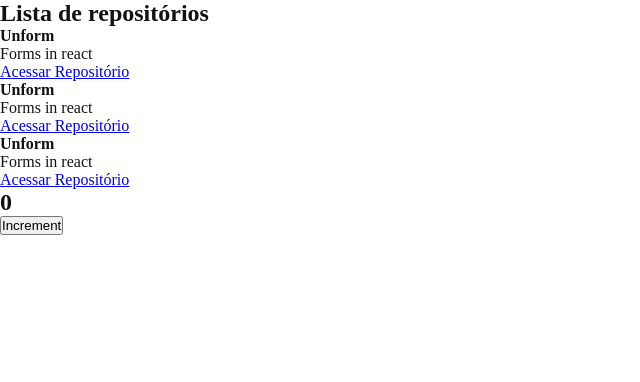
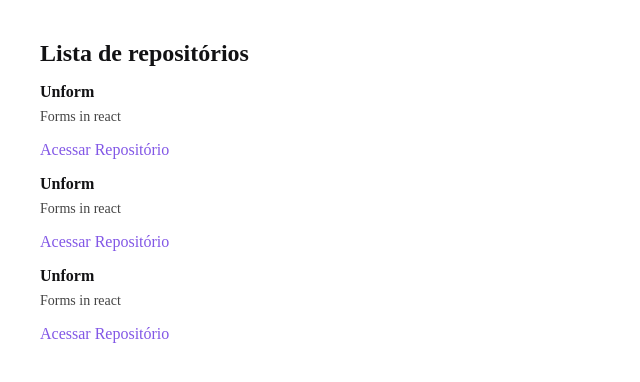
Before and after one commit to leosilvapessanha/gitExplore-ignite, a React app: page / in a window 1280 px wide. Shown: the top 382 px of the page, without its empty margins (0-640 px from the left). Built offline with nearby package versions, Linux system fonts and the light colour scheme.

Commit message:
repositories styles

```diff
--- a/src/components/RepositoryList.jsx
+++ b/src/components/RepositoryList.jsx
@@ -1,4 +1,6 @@
 import { RepositoryItem } from "./RepositoryItem"
+
+import '../styles/repositories.scss'
 
 const repository={
   name: "Unform",
--- a/src/components/counter.jsx
+++ /dev/null
@@ -1,14 +0,0 @@
-import {useState} from 'react'
-
-export function Counter() {
-  const [countMe, setCountMe] = useState(0)
-  function increment(){
-    setCountMe(countMe+1)
-  }
-  return(
-    <div>
-      <h2>{countMe}</h2>
-      <button type="button"onClick={increment}>Increment</button>
-    </div>
-  )
-}
--- /dev/null
+++ b/src/styles/repositories.scss
@@ -0,0 +1,30 @@
+section.repository-list{
+  margin: 40px;
+
+  h1{
+    margin-bottom: 16px;
+  }
+
+  ul{
+    list-style: none;
+
+  }
+  li{
+
+
+    & + li{
+      margin-top: 16px
+    }
+    p{
+      font-size: 14px;
+      color: #444;
+      margin-top: 8px;
+    }
+    a{
+      display: inline-block;
+      margin-top: 16px;
+      text-decoration: none;
+      color: #8257e6;
+    }
+  }
+}
```
